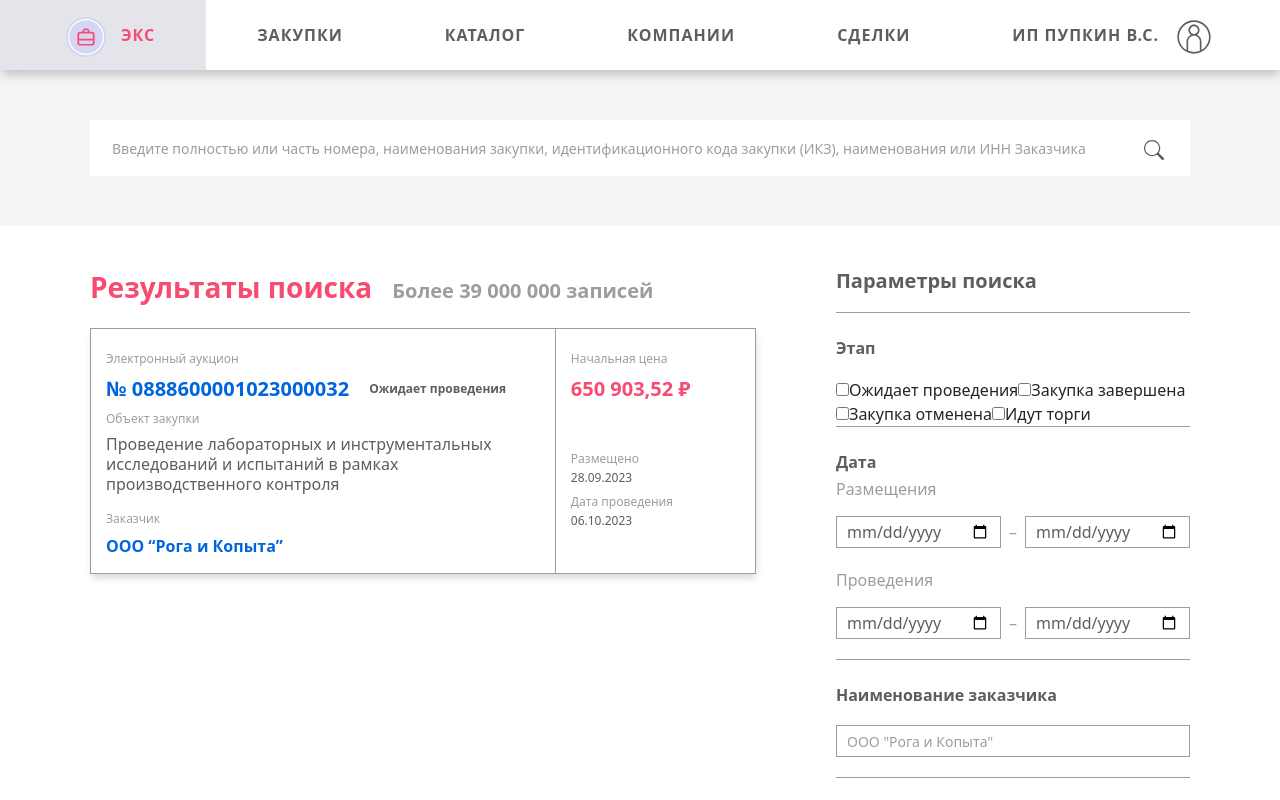
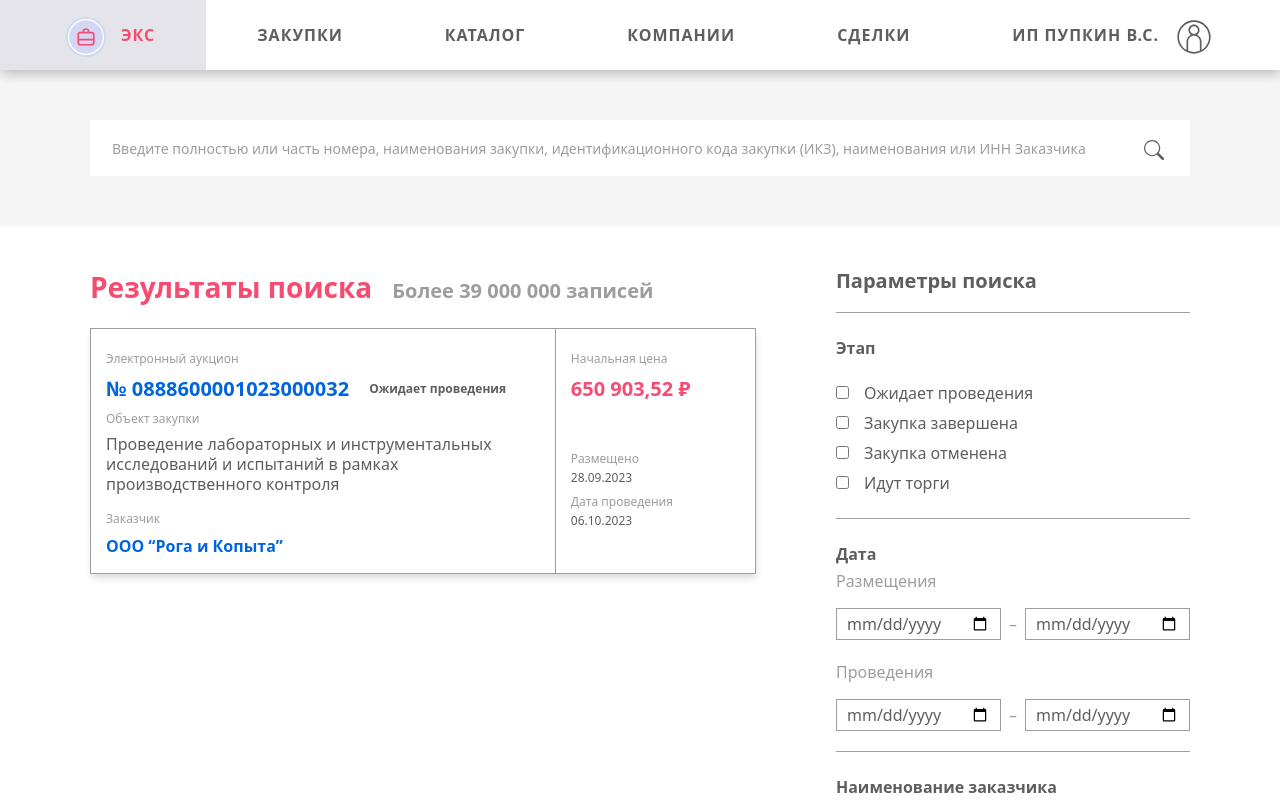
Before and after one commit to iberis18/ElectronicCommercialTransactions, a React (Vite) app in the folder ECT/reactapp/: page /allPurchases in a window 1280 px wide. Built offline with nearby package versions, Linux system fonts and the light colour scheme.

Commit message:
checkbox оформление стилизация

```diff
--- a/ECT/reactapp/src/components/checkbox/Checkbox.jsx
+++ b/ECT/reactapp/src/components/checkbox/Checkbox.jsx
@@ -14,12 +14,15 @@ export const Checkbox = (props) => {
 
   return (
     <>
-      <input
-        type="checkbox"
-        checked={checked}
-        onChange={() => checkboxHandler(!checked)}
-      />
-      <span className='checkbox__label'>{label}</span>
+      <div className='checkbox'>
+        <input
+          className='checkbox__input'
+          type="checkbox"
+          checked={checked}
+          onChange={() => checkboxHandler(!checked)}
+        />
+        <label className='checkbox__label'>{label}</label>
+      </div>
    </>
   );
 };
--- a/ECT/reactapp/src/components/checkbox/Checkbox.sass
+++ b/ECT/reactapp/src/components/checkbox/Checkbox.sass
@@ -3,12 +3,14 @@
 
 .checkbox
   width: 100%
+  margin: 0
+
+  &__input
+    position: relative
+    display: inline-block
+    margin-right: $small-margin
 
   &__label
-  border: $border-width solid $border-color
-  outline: none
-  color: $gray
-  font-size: $normal-font-size
-  line-height: $line-height
-  padding: 0 $smallest-element-padding 0 $smallest-element-padding
-  margin-bottom: $after-element-margin
+    color: $gray
+    font-size: $normal-font-size
+    line-height: $line-height
--- a/ECT/reactapp/src/components/filter/filterElements/FilterElement.sass
+++ b/ECT/reactapp/src/components/filter/filterElements/FilterElement.sass
@@ -27,7 +27,6 @@
     border-bottom: $border-width solid $border-color
     margin-bottom: $after-element-margin
 
-
   &__table
     display: table
     position: relative
@@ -44,3 +43,8 @@
         color: $light-gray
         margin-bottom: $small-margin
         margin: 0
+
+  &__checkbox-group
+    margin-top: $small-margin
+    width: 100%
+    margin-bottom: $after-element-margin
--- a/ECT/reactapp/src/components/filter/filterElements/Stage.jsx
+++ b/ECT/reactapp/src/components/filter/filterElements/Stage.jsx
@@ -25,13 +25,12 @@ export const Stage = () => {
     <>
       <div className='filter'>
         <p className='filter__title'>Этап</p>
-        <div className='filter__input'>
+        <div className='filter__checkbox-group'>
           {stageList.map((element) => {
             return(
               <Checkbox key={STAGES_ID[element]} elementKey={STAGES_ID[element]} parentCallback={callback} label={TRANSLATED_STAGES[element]}/>
             )
           })}
-
         </div>
         <div className='filter__line'/>
       </div>
```
